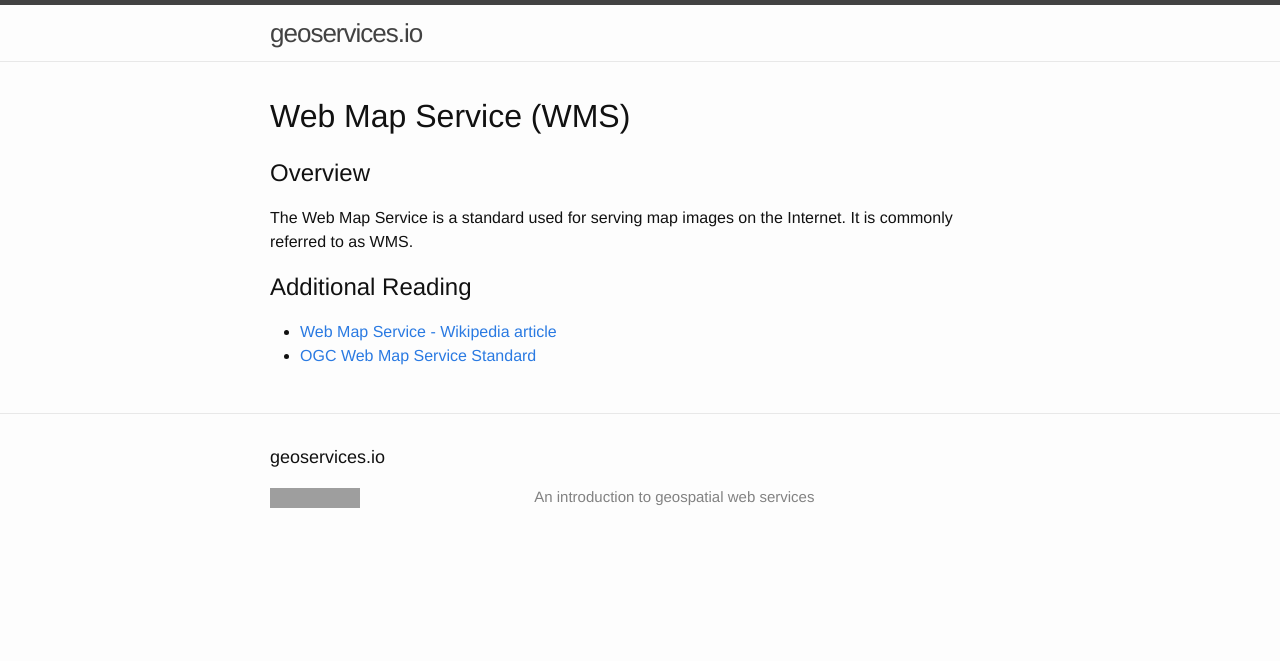
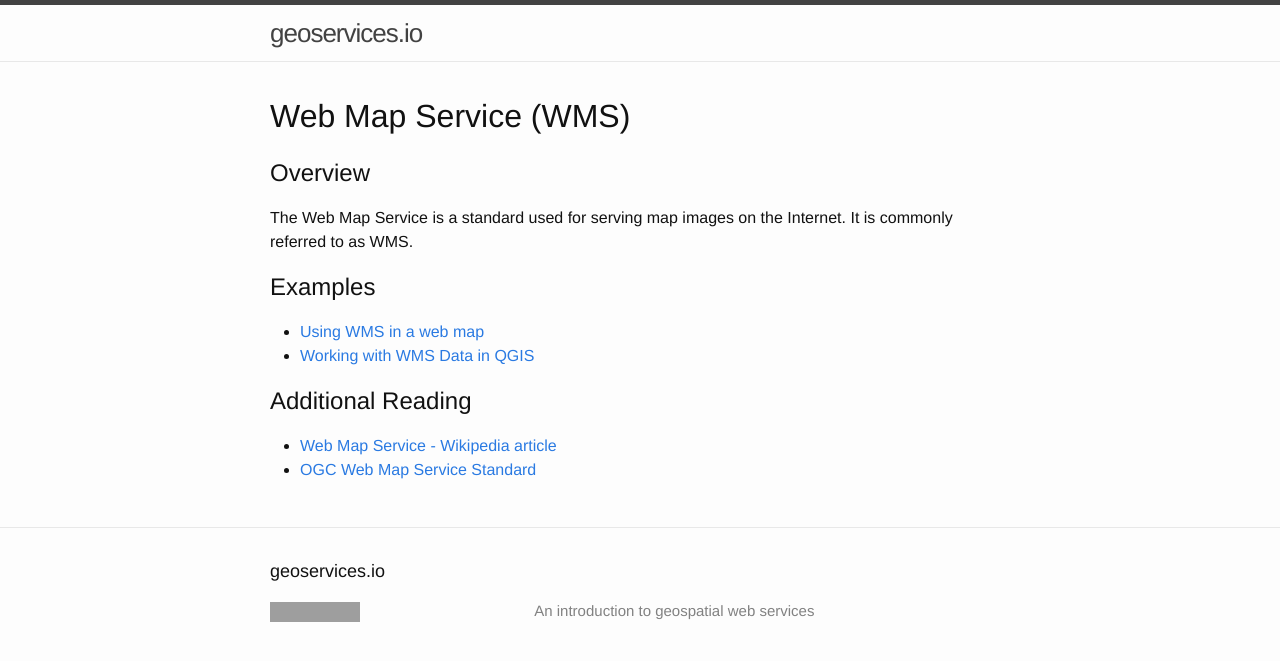
Before and after one commit to mejackreed/geowebservices, a Jekyll site: the page built from web_map_service.md, in a window 1280 px wide. Shown: the top 661 px of the page. Built offline with Jekyll 4.4.1, drawn with Linux system fonts in a browser that asks for light colours; grey boxes are pictures that could not be loaded.

Commit message:
update wms service

```diff
--- a/_layouts/service.html
+++ b/_layouts/service.html
@@ -8,12 +8,20 @@ layout: default
   {{ page.overview }}
 </p>
 
+<h2>Examples</h2>
+<ul>
+  {% for example in page.examples %}
+    <li>
+      <a href='{{ example[1] }}'>{{ example[0] }}</a>
+    </li>
+  {% endfor %}
+</ul>
 
 <h2>Additional Reading</h2>
 <ul>
 {% for reading in page.additional_reading %}
   <li>
-    <a href='{{reading[1]}}'>{{reading[0]}}</a>
+    <a href='{{ reading[1] }}'>{{ reading[0] }}</a>
   </li>
 {% endfor %}
 </ul>
--- a/web_map_service.md
+++ b/web_map_service.md
@@ -3,6 +3,9 @@ layout: service
 title: Web Map Service (WMS)
 overview: >
   The Web Map Service is a standard used for serving map images on the Internet. It is commonly referred to as WMS.
+examples:
+  Using WMS in a web map: http://bl.ocks.org/mejackreed/a2a9e5c43fd331e9d76f
+  Working with WMS Data in QGIS: http://www.qgistutorials.com/en/docs/working_with_wms.html
 additional_reading:
   Web Map Service - Wikipedia article: https://en.wikipedia.org/wiki/Web_Map_Service
   OGC Web Map Service Standard: http://www.opengeospatial.org/standards/wms
```
Also changed, not shown: index.md (+4 -1 lines).
